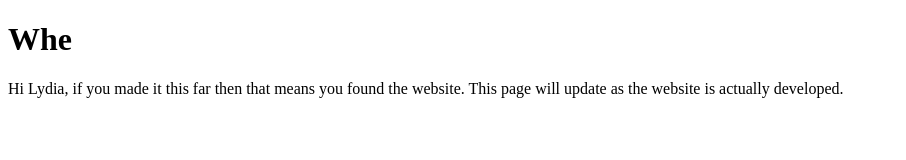
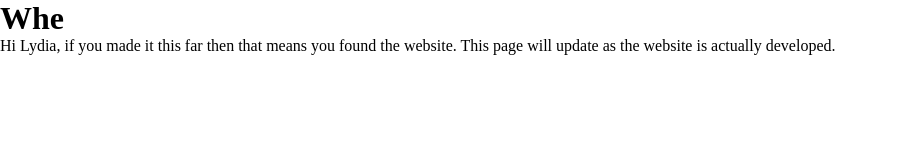
Before and after one commit to lydiasphotography/lydiasphotography.github.io, a plain HTML site: page index.html in a window 1280 px wide. Shown: the whole page, without its empty margins (0-906 px from the left). Drawn offline with Linux system fonts and the light colour scheme.

Commit message:
Basic styling started

```diff
--- a/index.html
+++ b/index.html
@@ -1,9 +1,20 @@
 <!DOCTYPE html>
 <html lang="en">
 <head>
-    <meta charset="UTF-8">
-    <meta name="viewport" content="width=device-width, initial-scale=1.0">
+    <meta charset="UTF-8" />
+    <!-- <meta name="description" content="Website description"> -->
+    <meta name="author" content="Noah Merrell">
+    <meta name="viewport" content="width=device-width, initial-scale=1.0"/>
+    <meta property="og:title" content="Lydia's Photography">
+    <!-- <meta property="og:type" content="https://andejuli.github.io/wdd131/character_card/"> -->
+    <!-- <meta property="og:description" content="Lydia's photography description"> -->
+    <!-- <meta property="og:image" content="https://andejuli.github.io/img/snortleblat.png"> -->
+    <!-- <meta property="og:url" content="https://andejuli.github.io/wdd131/character_card/"> -->
+    <!-- <meta name="twitter:card" content="summary_large_image"> -->
     <title>Lydia's Photography</title>
+    <link href="styles/styles.css" rel="stylesheet">
+    <!-- <script defer src="script.js"></script> -->
+    <!-- <link rel="icon" href="favicon.ico"> -->
 </head>
 <body>
     <h1>Whe</h1>
--- /dev/null
+++ b/styles/styles.css
@@ -0,0 +1,26 @@
+:root {
+  --primary-color: #360568;
+  --secondary-color: #5B2A86;
+  --accent1-color: #7785AC;
+  --accent2-color: #9AC6C5;
+
+  /* --heading-font: "Libertinus Math", "IM Fell French Canon SC", sans-serif;
+  --paragraph-font: "Lato", Helvetica, sans-serif; */
+
+  /* these colors below should be chosen from among your palette colors above */
+  --headline-color-on-white: var(--primary-color);  /* headlines on a white background */
+  --headline-color-on-color: white; /* headlines on a colored background */
+  --paragraph-color-on-white: var(--primary-color); /* paragraph text on a white background */
+  --paragraph-color-on-color: white; /* paragraph text on a colored background */
+  --paragraph-background-color: var(--primary-color);
+  --nav-link-color: var(--primary-color);
+  --nav-background-color: var(--accent2-color);
+  --nav-hover-link-color: white;
+  --nav-hover-background-color: var(--primary-color);
+}
+
+* {
+    margin: 0;
+    padding: 0;
+    box-sizing: border-box;
+}
```
